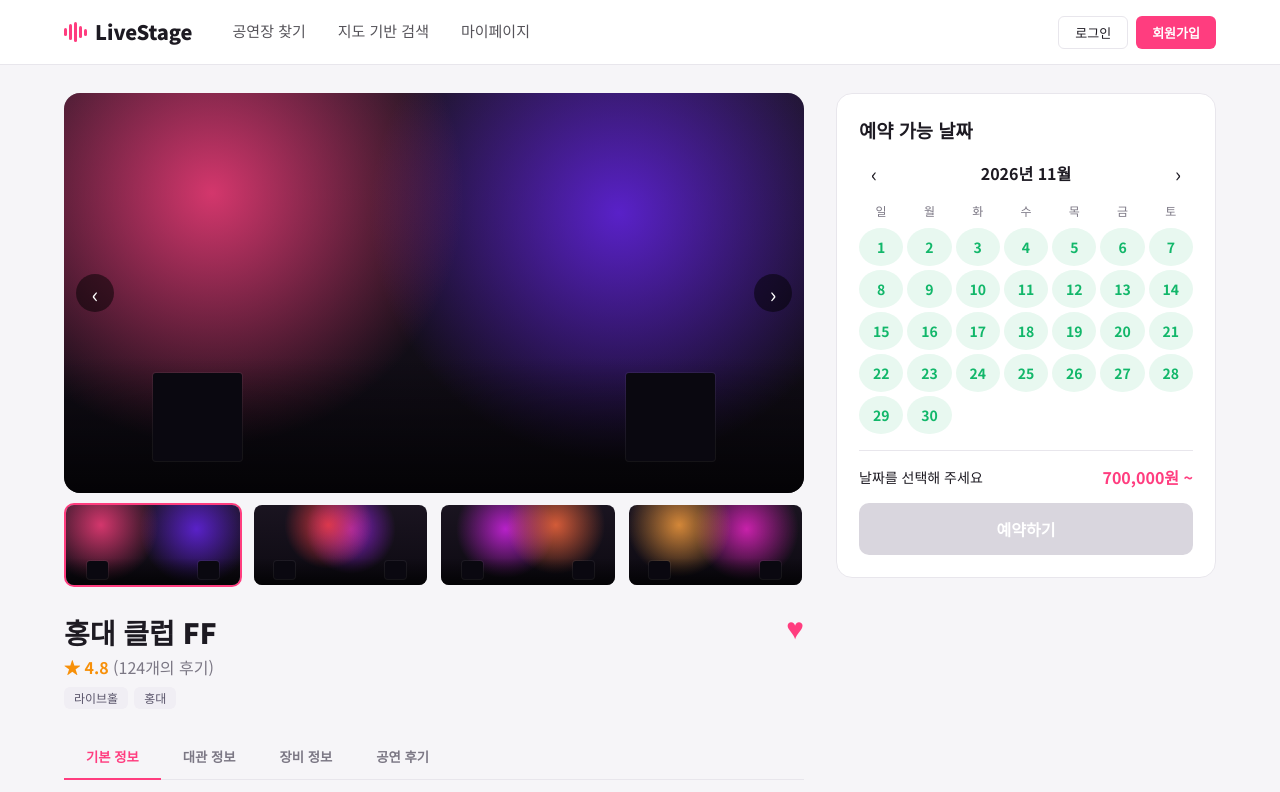
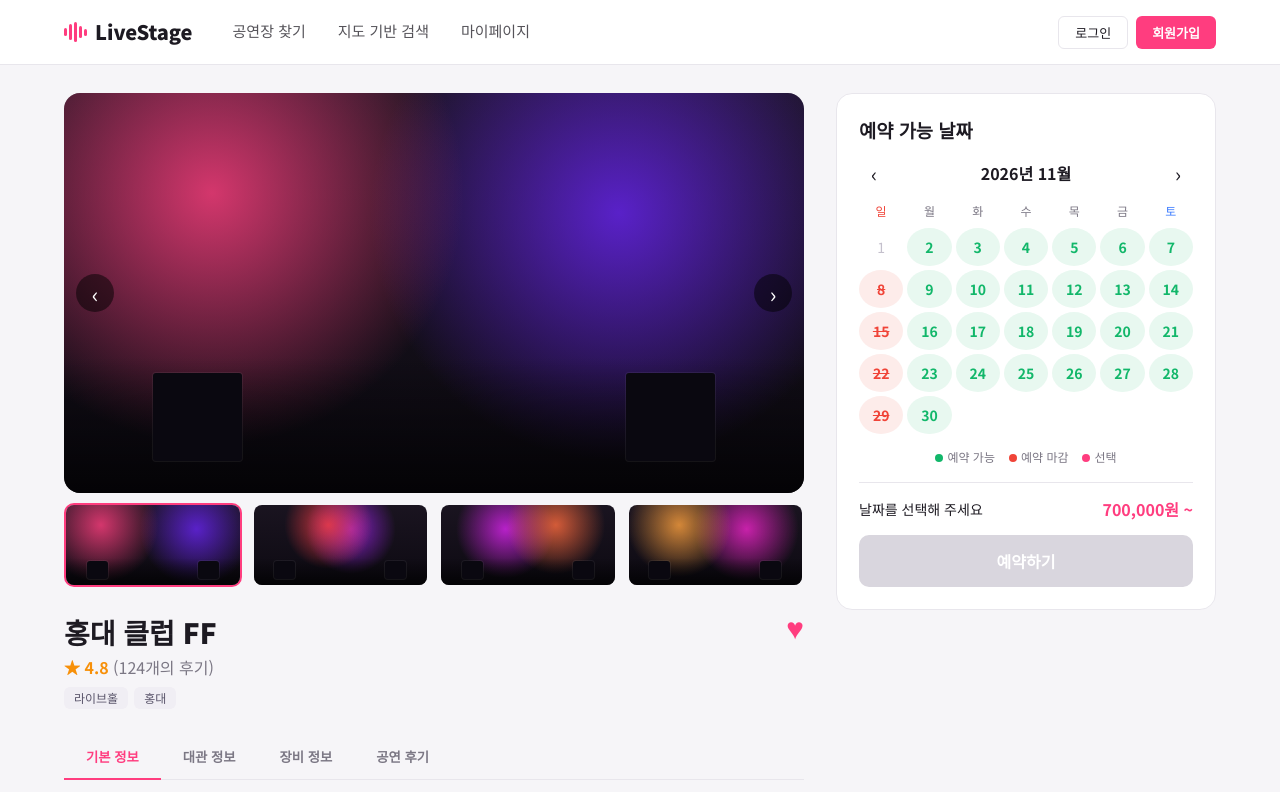
Before and after one commit to debugging-bot/livestage, a React (Vite) app: page /#/venues/1 in a window 1280 px wide. Shown: the top 792 px of the page. Built offline with nearby package versions, Linux system fonts and the light colour scheme.

Commit message:
조원4: Calendar 수정

```diff
--- a/src/components/Calendar.jsx
+++ b/src/components/Calendar.jsx
@@ -1,33 +1,130 @@
-import { useState } from 'react';
+import { useState } from "react";
+import { BOOKING_END, BOOKING_START, parseDate, toDateStr } from "../utils";
 
-const DOW = ['일', '월', '화', '수', '목', '금', '토'];
+// 문자열을 연월 숫자로 변환
+const ym = (s) => {
+  const d = parseDate(s);
+  return d.getFullYear() * 12 + d.getMonth();
+};
 
-export default function Calendar() {
-    const now = new Date();
-    const [cur, setCur] = useState({ y: now.getFullYear(), m: now.getMonth()
+const MIN = ym(BOOKING_START);
+const MAX = ym(BOOKING_END);
+
+// 요일
+const DOW = ["일", "월", "화", "수", "목", "금", "토"];
+
+// statusOf(dateStr) => 'available' | 'booked' | 'past'
+
+export default function Calendar({ value, onSelect, statusOf }) {
+  const start = value ? parseDate(value) : new Date();
+
+  const startIdx = Math.min(
+    Math.max(start.getFullYear() * 12 + start.getMonth(), MIN),
+    MAX,
+  );
+
+  const [cur, setCur] = useState({
+    y: Math.floor(startIdx / 12),
+    m: startIdx % 12,
   });
 
+  const curIdx = cur.y * 12 + cur.m;
+  const canPrev = curIdx > MIN;
+  const canNext = curIdx < MAX;
+
+  // 월 이동
   const move = (delta) => {
     const d = new Date(cur.y, cur.m + delta, 1);
-        setCur({ y: d.getFullYear(), m: d.getMonth() });
+
+    setCur({
+      y: d.getFullYear(),
+      m: d.getMonth(),
+    });
   };
 
+  // 달력 날짜 계산
   const first = new Date(cur.y, cur.m, 1).getDay();
   const total = new Date(cur.y, cur.m + 1, 0).getDate();
-    const cells = [...Array(first).fill(null), ...Array.from({ length: total }, (_, i) => i + 1)];
+
+  const cells = [
+    ...Array(first).fill(null),
+    ...Array.from({ length: total }, (_, i) => i + 1),
+  ];
 
   return (
     <div className="cal">
       <div className="cal-head">
-            <button type="button" onClick={() => move(-1)}>‹</button>
-            <strong>{cur.y}년 {cur.m + 1}월</strong>
-            <button type="button" onClick={() => move(1)}>›</button>
+        <button
+          type="button"
+          onClick={() => move(-1)}
+          disabled={!canPrev}
+          aria-label="이전 달"
+        >
+          ‹
+        </button>
+
+        <strong>
+          {cur.y}년 {cur.m + 1}월
+        </strong>
+
+        <button
+          type="button"
+          onClick={() => move(1)}
+          disabled={!canNext}
+          aria-label="다음 달"
+        >
+          ›
+        </button>
       </div>
+
       <div className="cal-grid">
-                {DOW.map((d) => <span key={d} className="cal-dow">{d}</span>)}
-                {cells.map((d, i) =>
-                    d === null ? <span key={`e${i}`} /> : <button type="button" key={d} className="cal-day available">{d}</button>
-                )}
+        {DOW.map((d, i) => (
+          <span
+            key={d}
+            className={`cal-dow ${i === 0 ? "sun" : ""} ${i === 6 ? "sat" : ""}`}
+          >
+            {d}
+          </span>
+        ))}
+
+        {cells.map((d, i) => {
+          if (d === null) {
+            return <span key={`e${i}`} />;
+          }
+
+          const ds = toDateStr(new Date(cur.y, cur.m, d));
+          const st = statusOf(ds);
+          const selected = ds === value;
+
+          return (
+            <button
+              type="button"
+              key={ds}
+              disabled={st !== "available"}
+              onClick={() => onSelect(ds)}
+              className={`cal-day ${st} ${selected ? "selected" : ""}`}
+            >
+              {d}
+            </button>
+          );
+        })}
+      </div>
+
+      <div className="cal-legend">
+        <span>
+          <i className="dot green" />
+          예약 가능
+        </span>
+
+        <span>
+          <i className="dot red" />
+          예약 마감
+        </span>
+
+        <span>
+          <i className="dot pink" />
+          선택
+        </span>
       </div>
     </div>
   );
```
Lines whose indentation alone changed are shown as unchanged.
